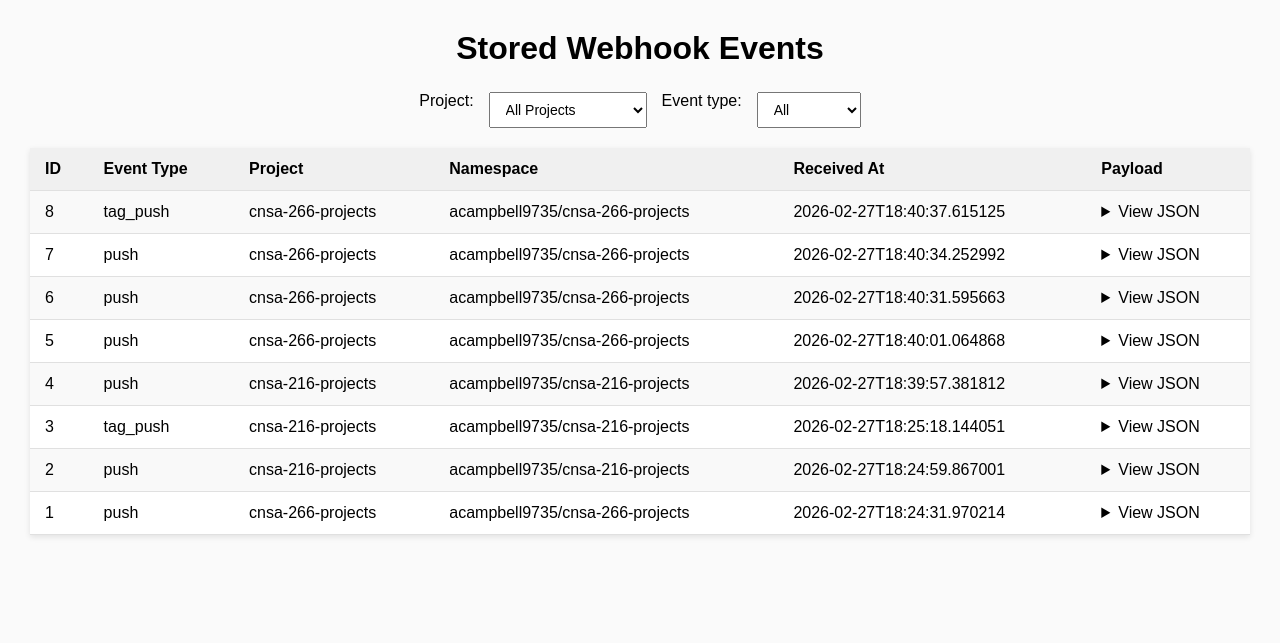
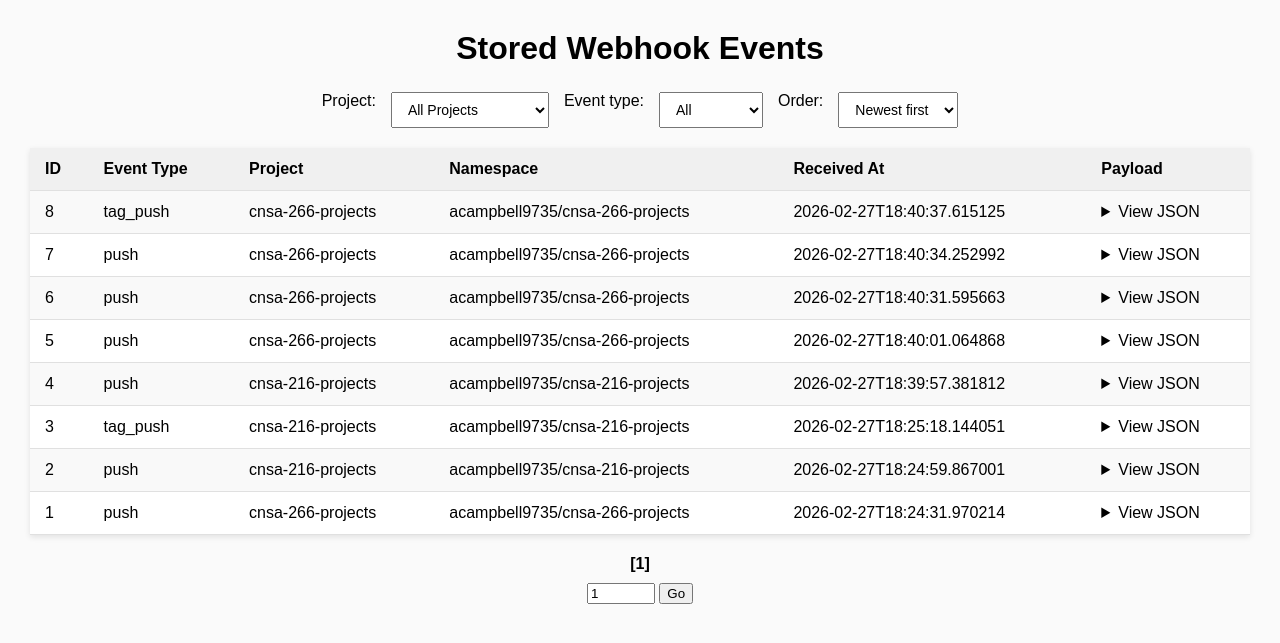
Before and after one commit to AidanCampbell905/webhook-service, a Flask app: page /dashboard in a window 1280 px wide. Shown: the top 643 px of the page. Run offline with Flask 3, Linux system fonts and the light colour scheme; data comes from the database, SQL or seed files in the repository; both versions use the stored data as it was after the commit.

Commit message:
Secret token and ordering updates

```diff
--- a/webhook-service/app.py
+++ b/webhook-service/app.py
@@ -5,6 +5,8 @@ from pathlib import Path
 from config import WEBHOOK_TOKEN, MAX_AGE_SECONDS
 import time
 import json
+
+print("WEBHOOK_TOKEN =", WEBHOOK_TOKEN)
 
 app = Flask(__name__)
 
@@ -95,31 +97,59 @@ def webhook():
 def dashboard():
     conn = get_db()
 
-    # Build list of project names for dropdown
+    # Pagination settings
+    page = int(request.args.get("page", 1))
+    per_page = 20
+    offset = (page - 1) * per_page
+
+    # Order toggle (new)
+    order = request.args.get("order", "desc")
+    if order not in ("asc", "desc"):
+        order = "desc"
+
+    # Build list of distinct project names
     projects = conn.execute(
         "SELECT DISTINCT project_name FROM events WHERE project_name IS NOT NULL ORDER BY project_name"
     ).fetchall()
     projects = [p["project_name"] for p in projects]
 
-    # Read selected project from query params
     selected_project = request.args.get("project")
 
-    # Filter events by project if selected
+    # Count total events
     if selected_project and selected_project != "All":
+        total = conn.execute(
+            "SELECT COUNT(*) FROM events WHERE project_name = ?",
+            (selected_project,)
+        ).fetchone()[0]
+
         events = conn.execute(
-            "SELECT * FROM events WHERE project_name = ? ORDER BY id DESC",
-            (selected_project,)
+            f"SELECT * FROM events WHERE project_name = ? ORDER BY id {order} LIMIT ? OFFSET ?",
+            (selected_project, per_page, offset)
         ).fetchall()
     else:
+        total = conn.execute("SELECT COUNT(*) FROM events").fetchone()[0]
+
         events = conn.execute(
-            "SELECT * FROM events ORDER BY id DESC"
+            f"SELECT * FROM events ORDER BY id {order} LIMIT ? OFFSET ?",
+            (per_page, offset)
         ).fetchall()
+
+    # New: total pages
+    total_pages = (total + per_page - 1) // per_page
+
+    has_next = (page * per_page) < total
+    has_prev = page > 1
 
     return render_template(
         "dashboard.html",
         events=events,
         projects=projects,
-        selected_project=selected_project
+        selected_project=selected_project,
+        page=page,
+        has_next=has_next,
+        has_prev=has_prev,
+        total_pages=total_pages,
+        order=order
     )
 
 # Initialize DB if missing
--- a/webhook-service/config.py
+++ b/webhook-service/config.py
@@ -1,7 +1,7 @@
 import os
 
 # Shared secret for webhook authentication
-WEBHOOK_TOKEN = os.getenv("WEBHOOK_TOKEN", "dev-secret-change-me")
+WEBHOOK_TOKEN = os.getenv("WEBHOOK_TOKEN", "@wIK5VeZ<-5`-k_&")
 
 # Max allowed age for incoming events (in seconds)
 MAX_AGE_SECONDS = 300  # 5 minutes
--- a/webhook-service/templates/dashboard.html
+++ b/webhook-service/templates/dashboard.html
@@ -76,16 +76,18 @@
 <h1>Stored Webhook Events</h1>
 
 <div class="controls">
+
     <!-- Project filter -->
     <label for="project">Project:</label>
-    <select id="project" name="project" onchange="location.href='?project=' + this.value">
+    <select id="project" name="project"
+            onchange="location.href='?project=' + this.value + '&order={{ order }}'">
         <option value="All">All Projects</option>
         {% for p in projects %}
             <option value="{{ p }}" {% if p == selected_project %}selected{% endif %}>{{ p }}</option>
         {% endfor %}
     </select>
 
-    <!-- Event type filter -->
+    <!-- Event type filter (client-side only) -->
     <label for="filter">Event type:</label>
     <select id="filter">
         <option value="all">All</option>
@@ -93,6 +95,15 @@
             <option value="{{ type }}">{{ type }}</option>
         {% endfor %}
     </select>
+
+    <!-- Order toggle -->
+    <label for="order">Order:</label>
+    <select id="order"
+            onchange="location.href='?order=' + this.value + '{% if selected_project %}&project={{ selected_project }}{% endif %}'">
+        <option value="desc" {% if order == 'desc' %}selected{% endif %}>Newest first</option>
+        <option value="asc" {% if order == 'asc' %}selected{% endif %}>Oldest first</option>
+    </select>
+
 </div>
 
 <table id="eventsTable">
@@ -121,6 +132,49 @@
     </tr>
     {% endfor %}
 </table>
+
+<!-- PAGINATION CONTROLS -->
+<div style="margin-top: 20px; text-align: center;">
+
+    {% if has_prev %}
+        <a href="?page={{ page - 1 }}&order={{ order }}{% if selected_project %}&project={{ selected_project }}{% endif %}">
+            &laquo; Previous
+        </a>
+    {% endif %}
+
+    <!-- Page number buttons -->
+    {% for p in range(1, total_pages + 1) %}
+        {% if p == page %}
+            <strong>[{{ p }}]</strong>
+        {% else %}
+            <a href="?page={{ p }}&order={{ order }}{% if selected_project %}&project={{ selected_project }}{% endif %}">
+                {{ p }}
+            </a>
+        {% endif %}
+    {% endfor %}
+
+    {% if has_next %}
+        <a href="?page={{ page + 1 }}&order={{ order }}{% if selected_project %}&project={{ selected_project }}{% endif %}">
+            Next &raquo;
+        </a>
+    {% endif %}
+
+</div>
+
+<!-- Jump to page -->
+<div style="margin-top: 10px; text-align: center;">
+    <form method="get" style="display: inline;">
+        <input type="number" name="page" min="1" max="{{ total_pages }}" value="{{ page }}" style="width: 60px;">
+
+        {% if selected_project %}
+            <input type="hidden" name="project" value="{{ selected_project }}">
+        {% endif %}
+
+        <input type="hidden" name="order" value="{{ order }}">
+
+        <button type="submit">Go</button>
+    </form>
+</div>
 
 <script>
     const filter = document.getElementById("filter");
```
Also changed, not shown: webhook-service/data/events.db.
